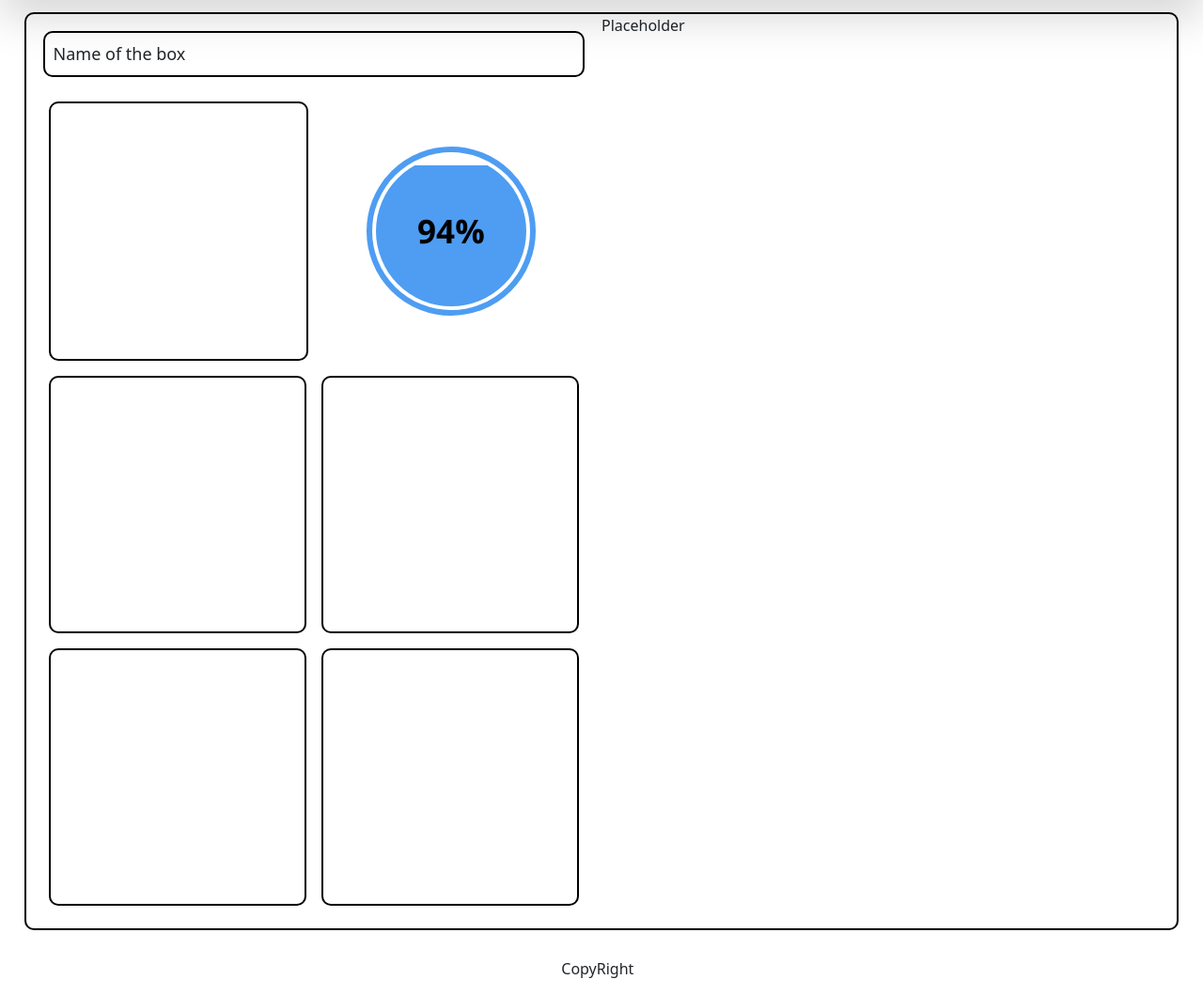
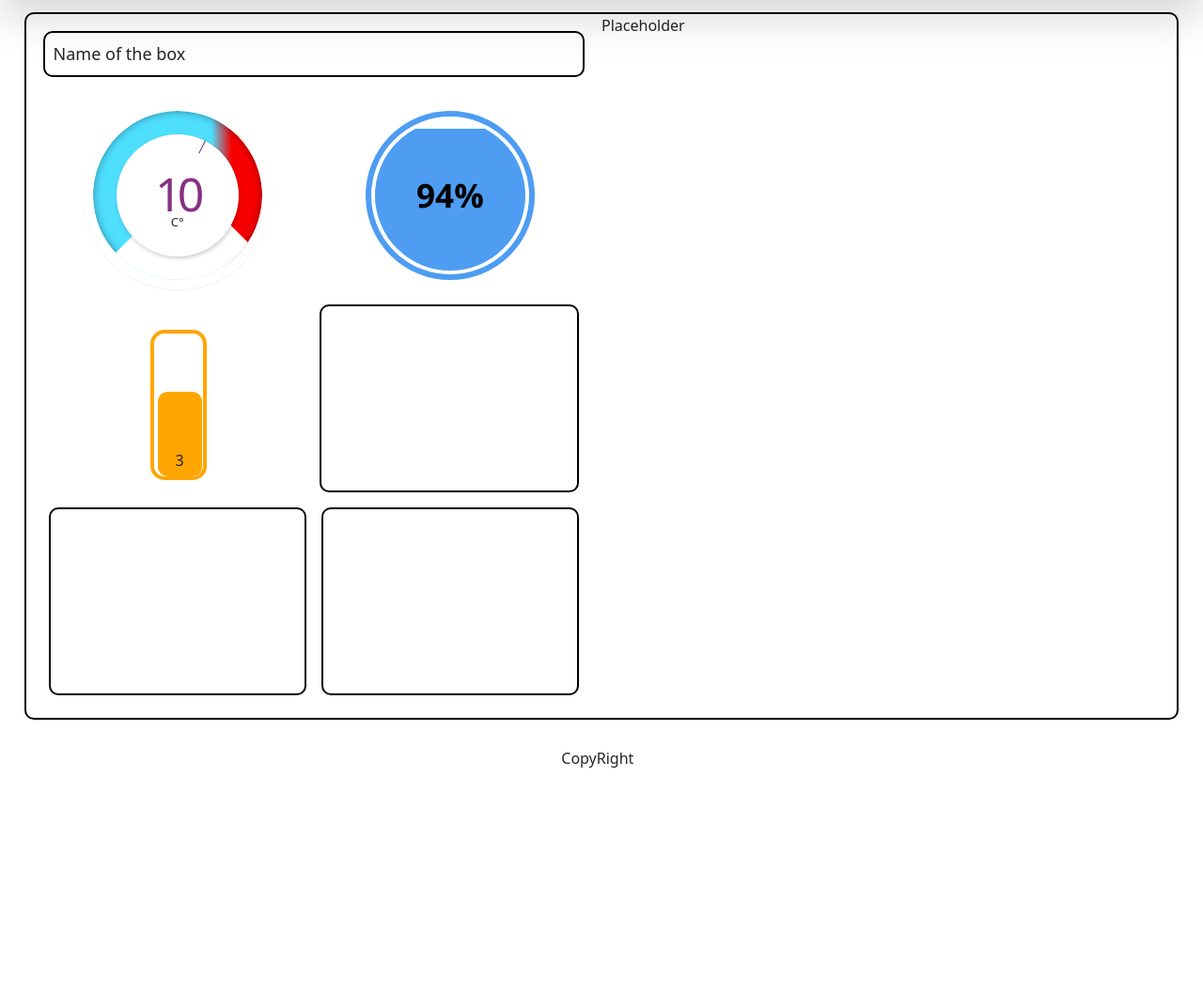
Before and after one commit to RiadHak/Cooling-Down-The-Cities, a Django app: page /dashboard/ in a window 1280 px wide. Shown: the part 56-1115 px from the top of the page at 94% size. After the commit the page ends 873 px from the top, so only its background shows below. Run offline with Django 4.2, Linux system fonts and the light colour scheme; the visitor is signed in with stand-in values (Sample User, id 1); a map, chart or similar area stays blank; parts of the project's set-up code (start-up, migrations or seed data) failed here and were passed over; some libraries are stand-ins or nearby versions.

Commit message:
finished chart and added to dashboard

```diff
--- /dev/null
+++ b/dashboard/static/css/components/airQ.css
@@ -0,0 +1,48 @@
+
+.outer-line{
+    margin-top: 10%;
+    margin-left: 40%;
+    width: 60px;
+    height: 160px;
+    border:4px solid #d10000;
+    border-radius: 15px;
+}
+
+
+
+
+
+.thermometer-container {
+    width: 47px;
+    height: 150px;
+    position: relative;
+    overflow: hidden;
+    margin-top: 3%;
+    margin-left: 6%;
+
+}
+
+.thermometer-liquid {
+    width: 100%;
+    position: absolute;
+    bottom: 0;
+    background-color: transparent;
+    border-top-left-radius: 10px;
+    border-top-right-radius: 10px;
+
+    border-bottom-left-radius: 10px;
+    border-bottom-right-radius: 10px;
+    transition: height 0.5s, background-color 0.5s;
+}
+
+.value-display {
+    position: absolute;
+    bottom: 5px;
+    left: 50%;
+    transform: translateX(-50%);
+}
+
+.inpi{
+
+    margin-bottom: 100px;
+}
--- /dev/null
+++ b/dashboard/static/css/components/temp.css
@@ -0,0 +1,111 @@
+@import url(https://fonts.googleapis.com/css?family=Open+Sans:700,300);
+/* #frame {
+  position: absolute;
+  top: 50%;
+  left: 50%;
+  width: 200px;
+  height: 200px;
+  margin-top: -200px;
+  margin-left: -200px;
+  border-radius: 2px;
+  box-shadow: 4px 8px 16px 0 rgba(0, 0, 0, 0.1);
+  overflow: hidden;
+  background: #fff;
+  color: #333;
+  font-family: 'Open Sans', Helvetica, sans-serif;
+  -webkit-font-smoothing: antialiased;
+  -moz-osx-font-smoothing: grayscale;
+  background: #f4f6f9;
+} */
+#center {
+  position: absolute;
+  top: 50%;
+  left: 50%;
+  transform: translate(-50%, -50%);
+}
+#temparature-meter__container {
+  position: relative;
+  height: 200px;
+  width: 200px;
+  border-radius: 200px;
+  box-shadow: 0 1px 2px rgba(0, 0, 0, 0.07);
+  border: solid 10px #fff;
+  overflow: hidden;
+}
+#temparature-meter__container:after {
+  position: absolute;
+  content: "";
+  height: 120px;
+  width: 120px;
+  background-color: #fff;
+  z-index: 0;
+  transform: rotate(45deg);
+  bottom: -40px;
+  left: 40px;
+  z-index: 1;
+}
+#temparature-meter__inner {
+  display: flex;
+  text-align: center;
+  height: 100%;
+  width: 100%;
+  border-radius: 100%;
+  box-shadow: inset 0 0 10px rgba(0, 0, 0, 0.4);
+  background: linear-gradient(to right, #4edfff 70%, #f80000 82%);
+  overflow: hidden;
+}
+#temparature-meter__inner .temparature-meter__inner-ring {
+  cursor: pointer;
+  position: relative;
+  margin: auto;
+  display: flex;
+  flex-direction: column;
+  justify-content: center;
+  height: 130px;
+  width: 130px;
+  background-color: #fff;
+  border-radius: 100%;
+  box-shadow: 1px 2px 4px 0 rgba(0, 0, 0, 0.2);
+  z-index: 9;
+}
+#temparature-meter__inner .temparature-meter__inner-ring:after {
+  content: "";
+  position: absolute;
+  width: 1px;
+  height: 50%;
+  background-image: linear-gradient(#652c95 15px, transparent 0);
+  top: 0;
+  left: 50%;
+  transform-origin: bottom;
+  /* transform: rotatez(-130deg); */
+  transition: all 0.8s ease-in-out;
+}
+/* #temparature-meter__inner .temparature-meter__inner-ring:hover:after {
+  transform: rotatez(-130deg);
+} */
+#temparature-meter__inner .temparature-inside {
+  position: relative;
+  font-size: 50px;
+  display: inline-block;
+  letter-spacing: -5px;
+  font-weight: 500;
+  color: #873183;
+  height: 58px;
+}
+#temparature-meter__inner .temparature-inside .temperature-sup {
+  font-size: 20px;
+  position: absolute;
+  position: relative;
+  right: -25px;
+  top: -25px;
+}
+#temparature-meter__inner .temparature-outside {
+  font-size: 13px;
+}
+#temparature-meter__inner .temparature-meter__inner-label {
+  font-size: 13px;
+}
+
+.temperature-chart{
+    overflow: hidden;
+}
--- a/dashboard/static/css/layout/dashboard.css
+++ b/dashboard/static/css/layout/dashboard.css
@@ -22,13 +22,14 @@
     position: relative;
     max-width: 300px;
     max-height: 300px;
+
 }
 
-.dashboard-chart::before {
+/* .dashboard-chart::before {
     content: "";
     padding-top: 100%;
     display: block;
-}
+} */
 
 #dashboard-charts-field {
     margin: 1em;
--- /dev/null
+++ b/dashboard/static/js/airQ.js
@@ -0,0 +1,29 @@
+function updateThermometer(value) {
+    const liquid = document.getElementById("thermometer-liquid");
+    const valueDisplay = document.getElementById("value-display");
+    const outerBorder = document.getElementById("outer-line");
+    const color = getColor(value);
+    const height = (value / 5) * 100 + "%";
+    liquid.style.height = height;
+    if(value == 0){
+        liquid.style.height = 5+"%";
+    }
+    outerBorder.style.borderColor = color;
+    liquid.style.backgroundColor = color;
+    liquid.style.backgroundColor = color;
+    valueDisplay.innerText = Math.ceil(value);
+}
+
+function getColor(value) {
+    if (value <= 1) {
+        return "green";
+    } else if (value <= 2) {
+        return "yellow";
+    } else if (value <= 4) {
+        return "orange";
+    } else {
+        return "red";
+    }
+}
+
+updateThermometer(3);
--- /dev/null
+++ b/dashboard/static/js/temp.js
@@ -0,0 +1,7 @@
+let tempValue = 10;
+
+let value = tempValue* 2.64;
+document.getElementById("span1").innerHTML = tempValue;
+
+
+document.getElementById("temparature-meter__inner-ring").innerHTML += "<style>#temparature-meter__inner-ring::after{transform: rotatez(" + (value) + "deg);}</style>";
--- /dev/null
+++ b/dashboard/templates/charts/airQ.html
@@ -0,0 +1,15 @@
+{%block content%}
+{%load static%}
+<link rel="stylesheet" href="{% static 'css/components/airQ.css' %}">
+<div id="outer-line" class="outer-line">
+    <div class="thermometer-container">
+        <div class="thermometer-liquid" id="thermometer-liquid"></div>
+        <div class="value-display" id="value-display">0</div>
+    </div>
+</div>
+ <!-- <input type="range" min="0" max="5" step="0.01" id="thermometerValue" class="inpi" oninput="updateThermometer(this.value)">  -->
+
+
+
+<script src="{% static 'js/airQ.js'%}"></script>
+{%endblock%}
--- /dev/null
+++ b/dashboard/templates/charts/temp.html
@@ -0,0 +1,25 @@
+{%block content%}
+{%load static%}
+<link rel="stylesheet" href="{% static 'css/components/temp.css' %}">
+<div class="frame" id="frame">
+    <div class="center" id="center">
+          <div class="temparature-meter__container" id="temparature-meter__container">
+              <div class="temparature-meter__inner" id="temparature-meter__inner">
+                  <div class="temparature-meter__inner-ring" id="temparature-meter__inner-ring">
+                      <div class="temparature-outside" id="temparature-outside"></div>
+                      <div class="temparature-inside" id="temparature-inside">
+                          <span class="temparature-count c1"id="span1"></span>
+                          <span class="temperature-sup" id="temperature-sup"></span>
+                      </div>
+                      <div class="temparature-meter__inner-label" id="temparature-meter__inner-label">C°</div>
+                  </div>
+              </div>
+          </div>
+    </div>
+  </div>
+
+
+
+
+<script src="{% static 'js/temp.js'%}"></script>
+{%endblock%}
--- a/dashboard/templates/dashboard.html
+++ b/dashboard/templates/dashboard.html
@@ -7,12 +7,14 @@
         <div class="half-column float-left">
             <div class="curved-border border-black" id="dashboard-boxname-field">Name of the box</div>
             <div id="dashboard-charts-field">
-                <div class="curved-border border-black dashboard-chart" id="temperature-chart"></div>
-                <div class=" dashboard-chart text-end" id="humidity-chart">
-                    {% include 'charts/humidity.html'%}
-                </div>
+
+                <div class="curved-border  dashboard-chart" id="temperature-chart" class"temperature-chart">{% include 'charts/temp.html'%}</div>
+
+                <div class=" dashboard-chart text-end" id="humidity-chart">{% include 'charts/humidity.html'%}</div>
+                <div class="curved-border dashboard-chart" id="aqi-chart">{% include 'charts/airQ.html'%}</div>
+
                 <div class="curved-border border-black dashboard-chart" id="pressure-chart"></div>
-                <div class="curved-border border-black dashboard-chart" id="aqi-chart"></div>
+
                 <div class="curved-border border-black dashboard-chart" id="placeholder-chart"></div>
                 <div class="curved-border border-black dashboard-chart" id="carbon-chart"></div>
             </div>
--- a/dashboard/views.py
+++ b/dashboard/views.py
@@ -45,6 +45,6 @@ def signup(request):
 def privatePolicy(request):
     return render(request, 'privatepolicy/privatepolicy.html')
 
-@login_required(login_url='/signin/')
+# @login_required(login_url='/signin/')
 def dashboard(request):
     return render(request, 'dashboard.html')
```
Also changed, not shown: CoolingDownTheCities/settings.py (+6 -7 lines).
